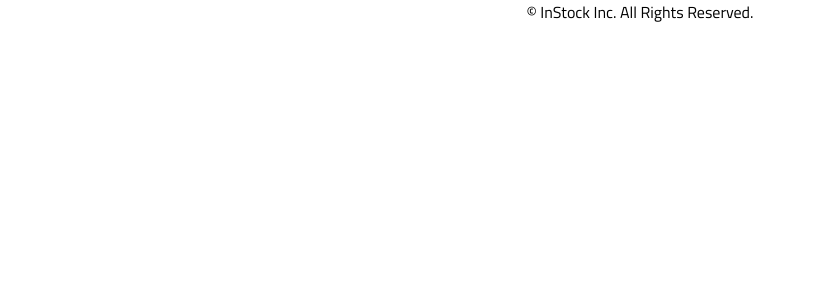
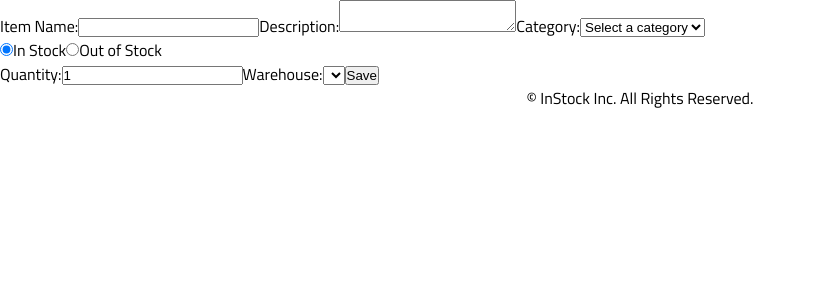
Before and after one commit to abbypollack/instock-client, a React (Create React App) app: page /inventory/edit in a window 1280 px wide. Shown: the top 300 px of the page, without its empty margins (0-816 px from the left). Built offline with nearby package versions, Linux system fonts and the light colour scheme.

Commit message:
add functionality edit inventory item

```diff
--- a/src/App.js
+++ b/src/App.js
@@ -11,6 +11,7 @@ import './App.scss';
 import { BrowserRouter, Routes, Route } from "react-router-dom";
 import Footer from './components/Footer/Footer.js';
 import InventoryPage from "./pages/InventoryPage/InventoryPage.js";
+import EditInventoryItemPage from "./pages/EditInventoryItem/EditInventoryItem";
 
 
 function App() {
@@ -20,10 +21,10 @@ function App() {
             <Routes>
                 {/* <Route path="" element={<WarehousePage />} /> */}
                 {/* <Route path="" element={<WarehouseDetails />} /> */}
-                <Route path="/" element={<InventoryPage/>} />
+                <Route path="/inventory" element={<InventoryPage/>} />
                 {/* <Route path="" element={<InventoryItemDetails />} /> */}
                 {/* <Route path="" element={<EditWarehouse />} /> */}
-                {/* <Route path="" element={<EditInventoryItem/>} /> */}
+                <Route path="/inventory/edit" element={<EditInventoryItemPage/>} />
                 {/* <Route path="" element={<AddNewWarehouse />} /> */}
                 {/* <Route path="" element={<AddInventoryItem />} /> */}
                 </Routes>
--- a/src/components/EditInventoryItem/EditInventoryItem.js
+++ b/src/components/EditInventoryItem/EditInventoryItem.js
@@ -0,0 +1,160 @@
+import React, { useState, useEffect } from 'react';
+import axios from 'axios';
+import './EditInventoryItem.scss';
+
+function EditInventoryItemComponent({ itemId }) {
+    const [formData, setFormData] = useState({
+        itemName: '',
+        description: '',
+        category: '',
+        status: 'in stock',
+        quantity: 1,
+        warehouse: '',
+    });
+    const [errors, setErrors] = useState({});
+
+    useEffect(() => {
+        // TODO: Fetch the item data from the API and populate the form
+    }, [itemId]);
+
+    const handleChange = (e) => {
+        const { name, value } = e.target;
+        setFormData((prevFormData) => ({
+            ...prevFormData,
+            [name]: value,
+        }));
+
+        if (name === 'status' && value === 'out of stock') {
+            setFormData((prevFormData) => ({
+                ...prevFormData,
+                quantity: '',
+            }));
+        }
+
+        if (errors[name]) {
+            setErrors((prevErrors) => ({
+                ...prevErrors,
+                [name]: '',
+            }));
+        }
+    };
+
+    const validateForm = () => {
+        let isValid = true;
+        let newErrors = {};
+
+        if (!formData.itemName.trim()) {
+            isValid = false;
+            newErrors.itemName = 'Item name is required.';
+        }
+
+        if (formData.status === 'in stock' && (!formData.quantity || formData.quantity <= 0)) {
+            isValid = false;
+            newErrors.quantity = 'Quantity must be greater than 0.';
+        }
+
+        setErrors(newErrors);
+        return isValid;
+    };
+
+    const handleSubmit = async (e) => {
+        e.preventDefault();
+        if (!validateForm()) return;
+
+        try {
+            const response = await axios.put(`/api/inventory/${itemId}`, formData);
+            console.log(response.data);
+            // TODO: Handle the success scenario, like redirecting to the inventory list or showing a success message
+        } catch (error) {
+            console.error("There was an error updating the inventory item:", error.response || error);
+            // TODO: Handle the error scenario, like displaying an error message to the user
+        }
+    };
+
+    return (
+        <form className="edit-inventory-item-form" onSubmit={handleSubmit} noValidate>
+            <label htmlFor="itemName">Item Name:</label>
+            <input
+                type="text"
+                id="itemName"
+                name="itemName"
+                value={formData.itemName}
+                onChange={handleChange}
+            />
+            {errors.itemName && <p className="error">{errors.itemName}</p>}
+
+            {/* Description Field */}
+            <label htmlFor="description">Description:</label>
+            <textarea
+                id="description"
+                name="description"
+                value={formData.description}
+                onChange={handleChange}
+            ></textarea>
+            {errors.description && <p className="error">{errors.description}</p>}
+
+            {/* Category Dropdown */}
+            <label htmlFor="category">Category:</label>
+            <select
+                id="category"
+                name="category"
+                value={formData.category}
+                onChange={handleChange}
+            >
+                <option value="">Select a category</option>
+                {/* Add category options here */}
+            </select>
+            {errors.category && <p className="error">{errors.category}</p>}
+
+            <div>
+                <label>
+                    <input
+                        type="radio"
+                        name="status"
+                        value="in stock"
+                        checked={formData.status === 'in stock'}
+                        onChange={handleChange}
+                    />
+                    In Stock
+                </label>
+                <label>
+                    <input
+                        type="radio"
+                        name="status"
+                        value="out of stock"
+                        checked={formData.status === 'out of stock'}
+                        onChange={handleChange}
+                    />
+                    Out of Stock
+                </label>
+            </div>
+
+            {formData.status === 'in stock' && (
+                <>
+                    <label htmlFor="quantity">Quantity:</label>
+                    <input
+                        type="number"
+                        id="quantity"
+                        name="quantity"
+                        value={formData.quantity}
+                        onChange={handleChange}
+                        min="1"
+                    />
+                    {errors.quantity && <p className="error">{errors.quantity}</p>}
+                </>
+            )}
+            <label htmlFor="warehouse">Warehouse:</label>
+            <select // TO-DO: Populate with options from database
+                id="warehouse"
+                name="warehouse"
+                value={formData.warehouse}
+                onChange={handleChange}
+            >
+            </select>
+            {errors.warehouse && <p className="error">{errors.warehouse}</p>}
+            <button type="submit">Save</button>
+        </form>
+    );
+}
+
+export default EditInventoryItemComponent;
--- a/src/pages/EditInventoryItem/EditInventoryItem.js
+++ b/src/pages/EditInventoryItem/EditInventoryItem.js
@@ -0,0 +1,11 @@
+import EditInventoryItemComponent from '../../components/EditInventoryItem/EditInventoryItem';
+
+function EditInventoryItemPage() {
+  return (
+    <section>
+      <EditInventoryItemComponent />
+    </section>
+  );
+}
+
+export default EditInventoryItemPage;
```
